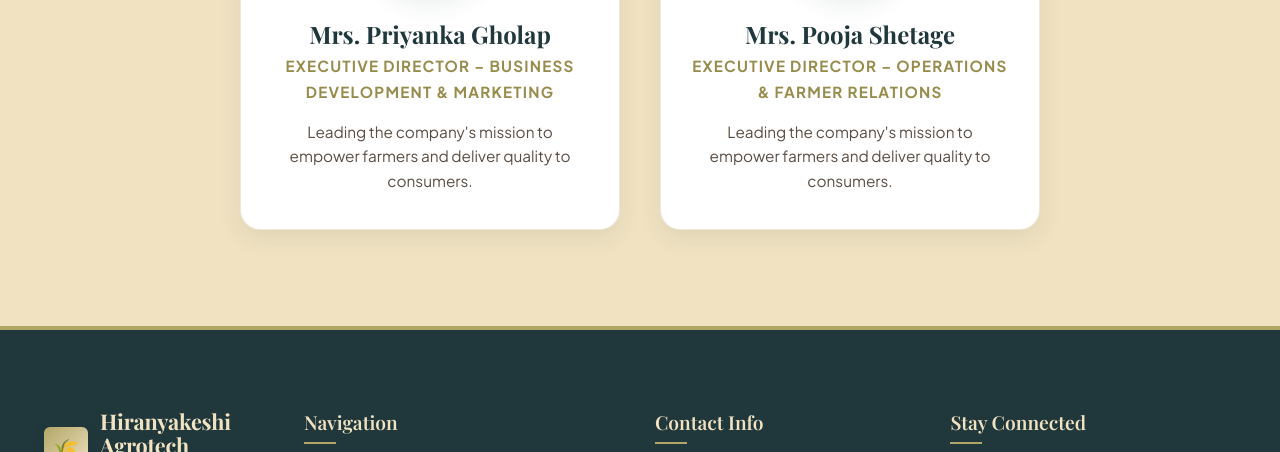
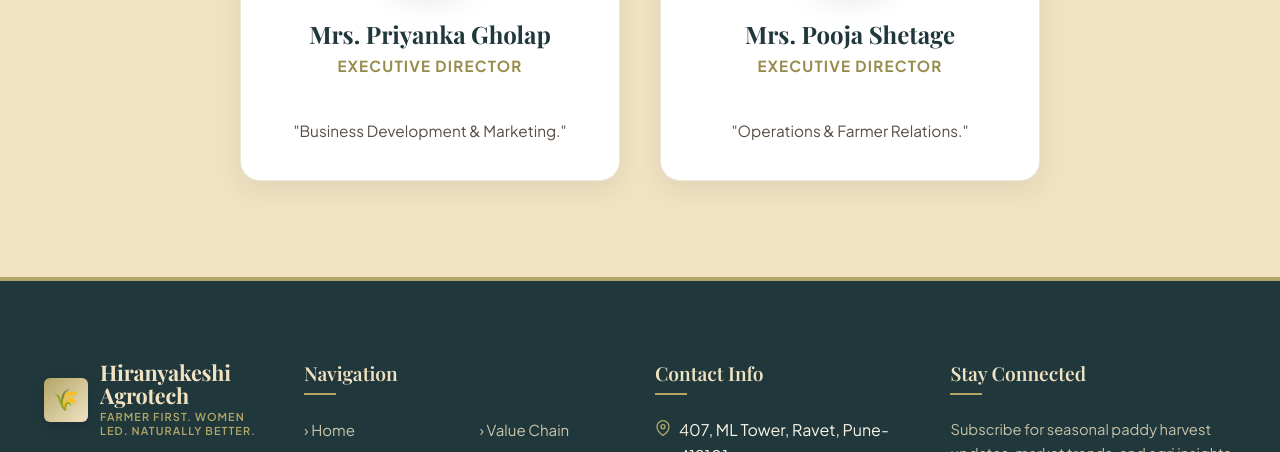
Before and after one commit to gaurang248-gk/hiranyakeshi-website, a website: page public/about.html in a window 1280 px wide. Shown: the part 4971-5423 px from the top of the page. Drawn offline with nearby package versions, Linux system fonts and the light colour scheme; a web font is replaced by a local one.

Commit message:
update Changes

```diff
--- a/public/about.html
+++ b/public/about.html
@@ -507,10 +507,10 @@
         <div class="leader-card">
           <div class="leader-avatar">PG</div>
           <h3 class="leader-name">Mrs. Priyanka Gholap</h3>
-          <span class="leader-designation">Executive Director – Business Development & Marketing
+          <span class="leader-designation">Executive Director
           </span>
-          <p class="leader-bio">
-            Leading the company's mission to empower farmers and deliver quality to consumers.
+          <p class="leader-bio"><br>
+            "Business Development & Marketing."
           </p>
         </div>
 
@@ -518,9 +518,9 @@
         <div class="leader-card">
           <div class="leader-avatar">PS</div>
           <h3 class="leader-name">Mrs. Pooja Shetage</h3>
-          <span class="leader-designation">Executive Director – Operations & Farmer Relations</span>
-          <p class="leader-bio">
-            Leading the company's mission to empower farmers and deliver quality to consumers.
+          <span class="leader-designation">Executive Director </span>
+          <p class="leader-bio"><br>
+            "Operations & Farmer Relations."
           </p>
         </div>
       </div>
```
